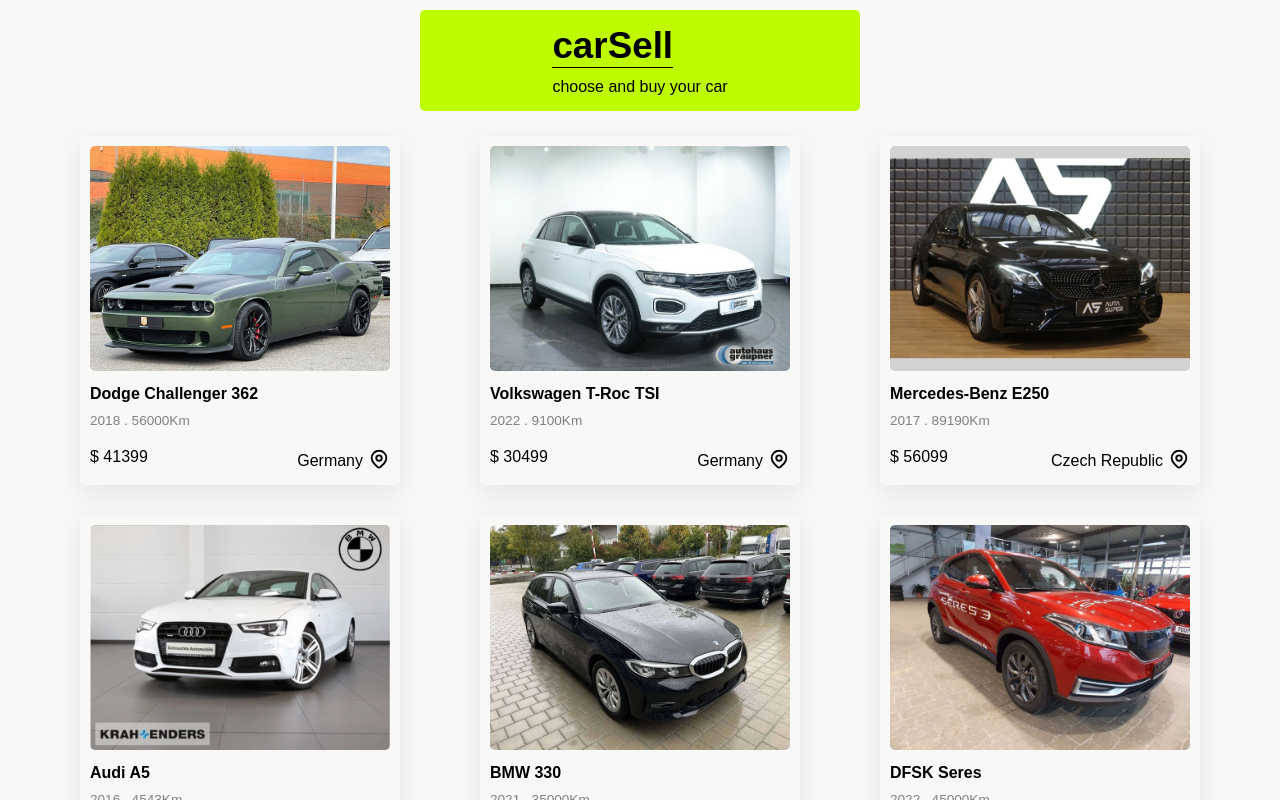
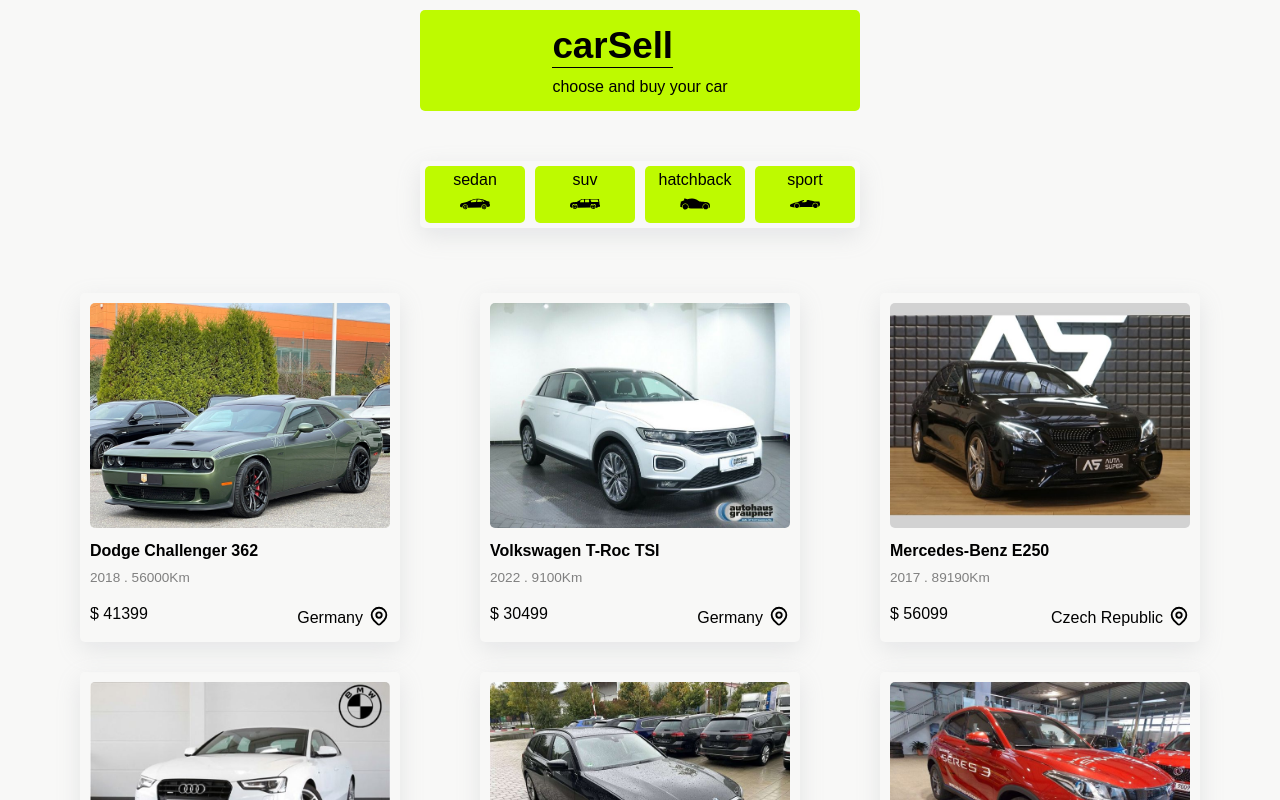
Before and after one commit to hedieh-heydari/NextAutoSell, a Next.js app: page /cars in a window 1280 px wide. Shown: the top 800 px of the page. Built offline with nearby package versions, Linux system fonts and the light colour scheme.

Commit message:
add catogory in car list page

```diff
--- /dev/null
+++ b/components/module/Categories.js
@@ -0,0 +1,29 @@
+import styles from "./Categories.module.css";
+import Sedan from "../icons/Sedan";
+import Suv from "../icons/Suv";
+import Hatchback from "../icons/Hatchback";
+import Sport from "../icons/Sport";
+
+function Categories() {
+  return (
+    <div className={styles.container}>
+      <div>
+        <p>sedan</p>
+        <Sedan />
+      </div>
+      <div>
+        <p>suv</p>
+        <Suv />
+      </div>
+      <div>
+        <p>hatchback</p>
+        <Hatchback />
+      </div>
+      <div>
+        <p>sport</p>
+        <Sport />
+      </div>
+    </div>
+  );
+}
+export default Categories;
--- /dev/null
+++ b/components/module/Categories.module.css
@@ -0,0 +1,30 @@
+.container {
+    box-shadow: rgba(149, 157, 165, 0.2) 0px 8px 24px;
+    width: fit-content;
+    margin: 50px auto;
+    display: flex;
+    justify-content: space-between;
+    align-items: center;
+    border-radius: 5px;
+  }
+
+  .container div {
+    text-align: center;
+    margin: 5px;
+    background-color: #befa00;
+    padding: 5px;
+    padding-bottom: 0;
+    border-radius: 5px;
+    width: 100px;
+  }
+
+  @media (max-width: 600px) {
+    .container {
+      width: 320px;
+      flex-wrap: wrap;
+    }
+
+    .container div {
+      width: 150px;
+    }
+  }
--- a/pages/cars/index.js
+++ b/pages/cars/index.js
@@ -1,9 +1,11 @@
+import Categories from "../../components/module/Categories";
 import CarsPage from "../../components/templates/CarsPage";
 import carsData from "../../data/carsData";
 
 function Details() {
   return (
     <div>
+      <Categories/>
       <CarsPage carsData={carsData} />
     </div>
   );
```
